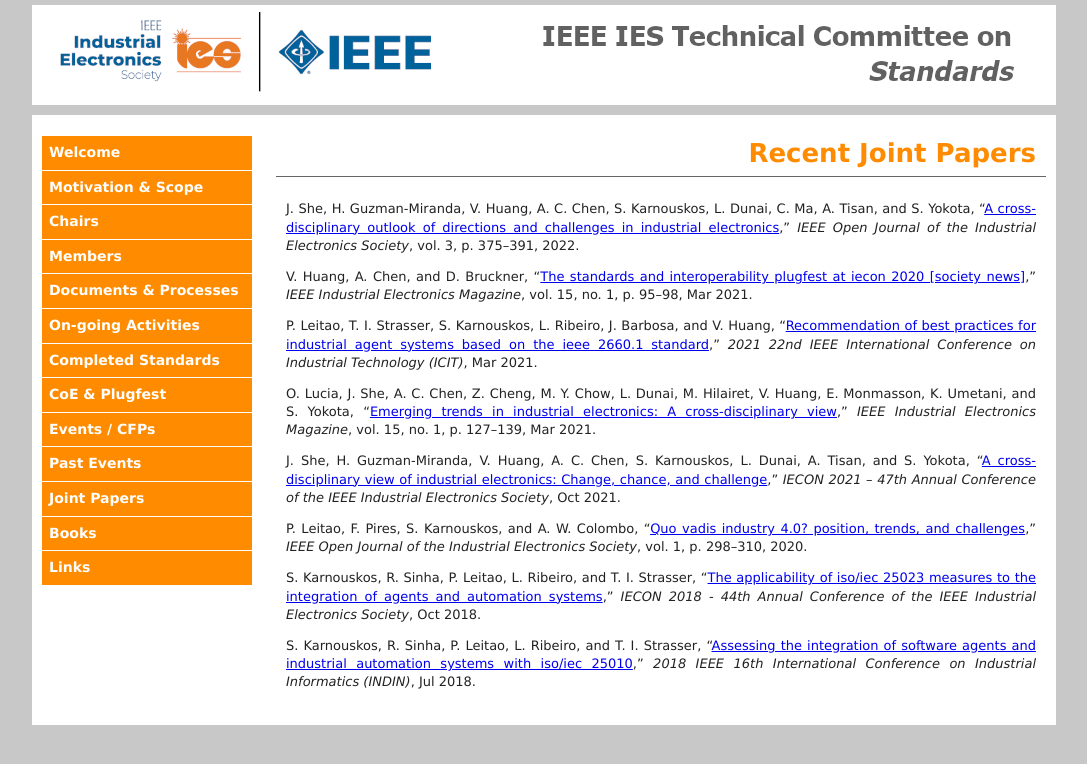
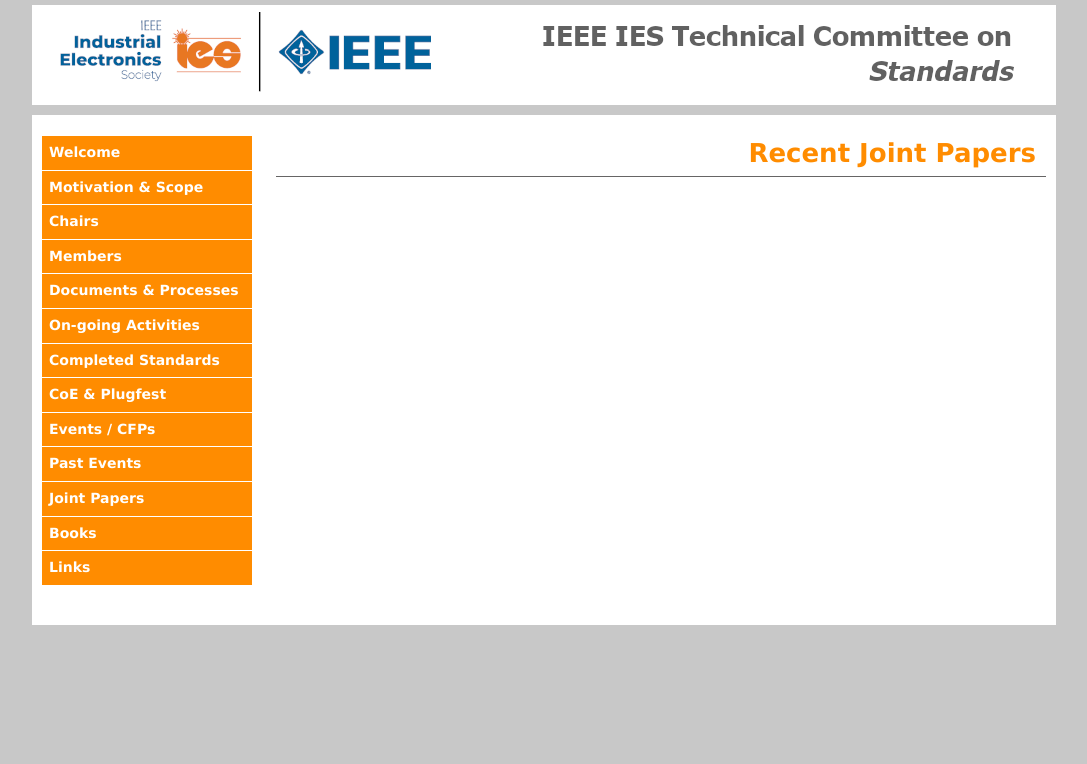
Before and after one commit to ieee-ies/standards-tc.ieee-ies.org, a plain HTML site: page papers.html in a window 1280 px wide. Shown: the whole page, without its empty margins (96-1183 px from the left). Drawn offline with Linux system fonts and the light colour scheme; a script that the page names is missing.

Commit message:
:construction_worker: automated update

```diff
--- a/papers.html
+++ b/papers.html
@@ -55,87 +55,7 @@
       <div class="description" id="description">
 <div class="title">Recent Joint Papers</div> <div class="subcont"> <p>
 
-
-
-<p><a name="she.guzman-miranda.ea:cross-disciplinary*1"></a>
-
-J.&nbsp;She, H.&nbsp;Guzman-Miranda, V.&nbsp;Huang, A.&nbsp;C. Chen, S.&nbsp;Karnouskos, L.&nbsp;Dunai,
-  C.&nbsp;Ma, A.&nbsp;Tisan, and S.&nbsp;Yokota,
-  &ldquo;<a href="https://doi.org/10.1109/ojies.2022.3174218">A cross-disciplinary
-  outlook of directions and challenges in industrial electronics</a>,&rdquo; <em>IEEE
-  Open Journal of the Industrial Electronics Society</em>, vol.&nbsp;3, p. 375–391,
-  2022.
-
-</p>
-
-<p><a name="huang.chen.ea:standards"></a>
-
-V.&nbsp;Huang, A.&nbsp;Chen, and D.&nbsp;Bruckner,
-  &ldquo;<a href="https://doi.org/10.1109/mie.2021.3054456">The standards and
-  interoperability plugfest at iecon 2020 [society news]</a>,&rdquo; <em>IEEE
-  Industrial Electronics Magazine</em>, vol.&nbsp;15, no.&nbsp;1, p. 95–98, Mar 2021.
-
-</p>
-
-<p><a name="leitao.strasser.ea:recommendation"></a>
-
-P.&nbsp;Leitao, T.&nbsp;I. Strasser, S.&nbsp;Karnouskos, L.&nbsp;Ribeiro, J.&nbsp;Barbosa, and V.&nbsp;Huang,
-  &ldquo;<a href="https://doi.org/10.1109/icit46573.2021.9453511">Recommendation of
-  best practices for industrial agent systems based on the ieee 2660.1
-  standard</a>,&rdquo; <em>2021 22nd IEEE International Conference on Industrial
-  Technology (ICIT)</em>, Mar 2021.
-
-</p>
-
-<p><a name="lucia.she.ea:emerging"></a>
-
-O.&nbsp;Lucia, J.&nbsp;She, A.&nbsp;C. Chen, Z.&nbsp;Cheng, M.&nbsp;Y. Chow, L.&nbsp;Dunai, M.&nbsp;Hilairet,
-  V.&nbsp;Huang, E.&nbsp;Monmasson, K.&nbsp;Umetani, and S.&nbsp;Yokota,
-  &ldquo;<a href="https://doi.org/10.1109/mie.2020.3032942">Emerging trends in
-  industrial electronics: A cross-disciplinary view</a>,&rdquo; <em>IEEE Industrial
-  Electronics Magazine</em>, vol.&nbsp;15, no.&nbsp;1, p. 127–139, Mar 2021.
-
-</p>
-
-<p><a name="she.guzman-miranda.ea:cross-disciplinary"></a>
-
-J.&nbsp;She, H.&nbsp;Guzman-Miranda, V.&nbsp;Huang, A.&nbsp;C. Chen, S.&nbsp;Karnouskos, L.&nbsp;Dunai,
-  A.&nbsp;Tisan, and S.&nbsp;Yokota,
-  &ldquo;<a href="https://doi.org/10.1109/iecon48115.2021.9589742">A cross-disciplinary
-  view of industrial electronics: Change, chance, and challenge</a>,&rdquo; <em>IECON
-  2021 – 47th Annual Conference of the IEEE Industrial Electronics Society</em>,
-  Oct 2021.
-
-</p>
-
-<p><a name="leitao.pires.ea:quo"></a>
-
-P.&nbsp;Leitao, F.&nbsp;Pires, S.&nbsp;Karnouskos, and A.&nbsp;W. Colombo,
-  &ldquo;<a href="https://doi.org/10.1109/ojies.2020.3031660">Quo vadis industry 4.0?
-  position, trends, and challenges</a>,&rdquo; <em>IEEE Open Journal of the
-  Industrial Electronics Society</em>, vol.&nbsp;1, p. 298–310, 2020.
-
-</p>
-
-<p><a name="karnouskos.sinha.ea:applicability"></a>
-
-S.&nbsp;Karnouskos, R.&nbsp;Sinha, P.&nbsp;Leitao, L.&nbsp;Ribeiro, and T.&nbsp;I. Strasser,
-  &ldquo;<a href="https://doi.org/10.1109/iecon.2018.8592777">The applicability of
-  iso/iec 25023 measures to the integration of agents and automation
-  systems</a>,&rdquo; <em>IECON 2018 - 44th Annual Conference of the IEEE Industrial
-  Electronics Society</em>, Oct 2018.
-
-</p>
-
-<p><a name="karnouskos.sinha.ea:assessing"></a>
-
-S.&nbsp;Karnouskos, R.&nbsp;Sinha, P.&nbsp;Leitao, L.&nbsp;Ribeiro, and T.&nbsp;I. Strasser,
-  &ldquo;<a href="https://doi.org/10.1109/indin.2018.8471951">Assessing the integration
-  of software agents and industrial automation systems with iso/iec 25010</a>,&rdquo;
-  <em>2018 IEEE 16th International Conference on Industrial Informatics
-  (INDIN)</em>, Jul 2018.
-
-</p></div>
+</div>
 </div>
 </div>
 </div>
```
